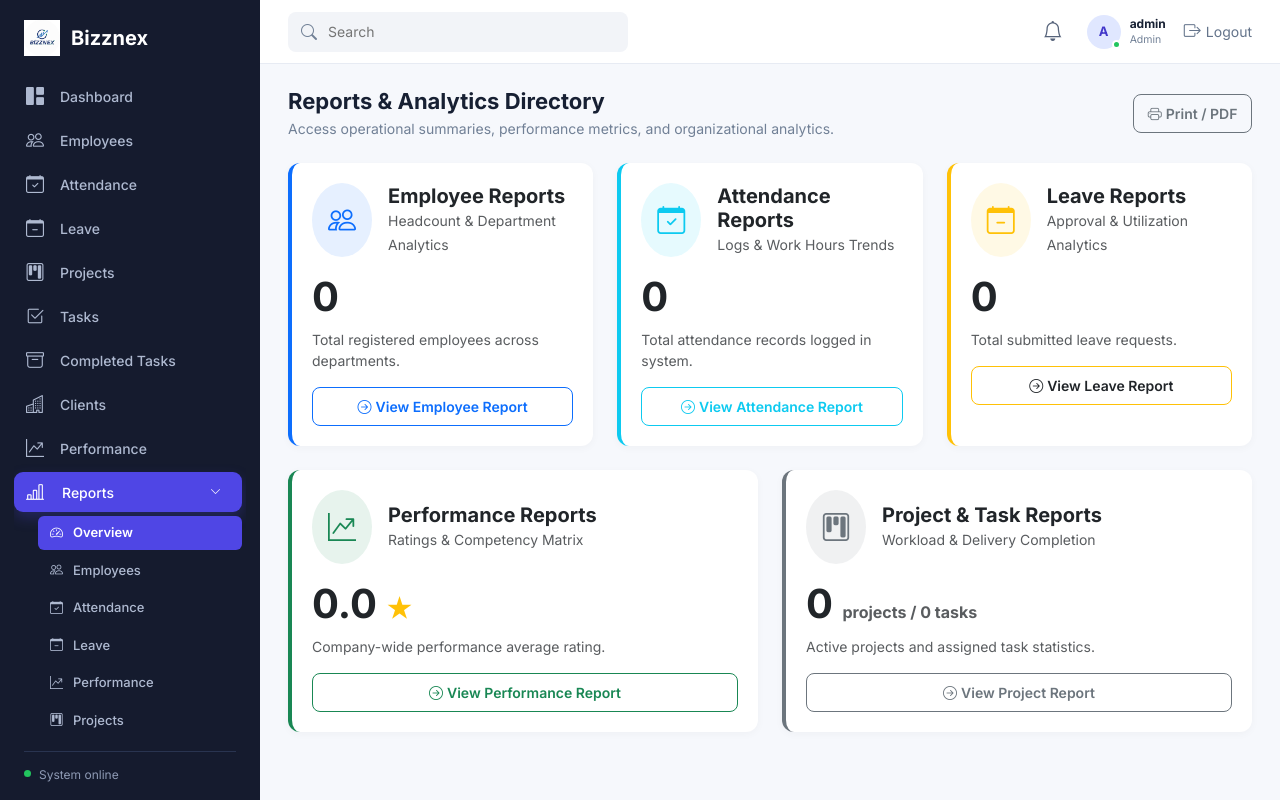
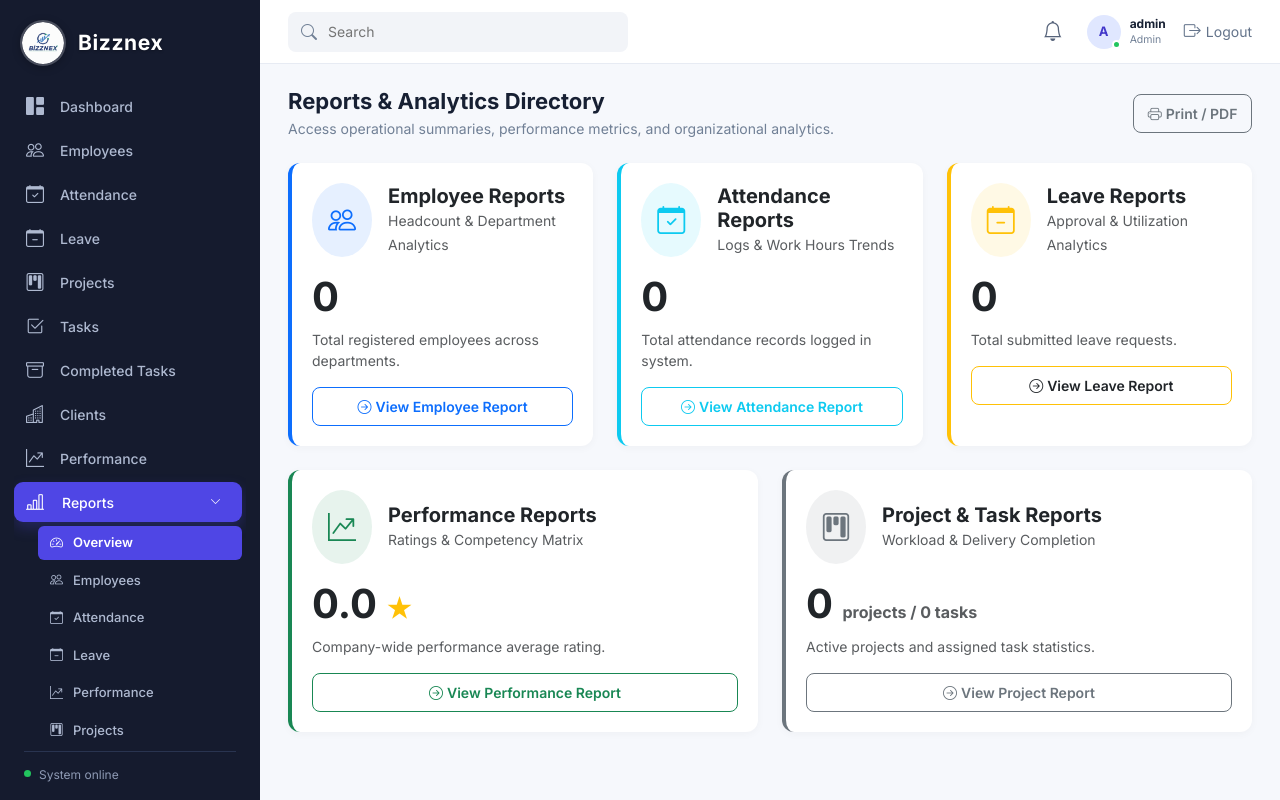
Before and after one commit to foraditikapoor/HRMS, a Flask app: a page that uses templates/base.html in a window 1280 px wide. Run offline with Flask 3, Linux system fonts and the light colour scheme; a user stored in the database is signed in; data comes from the database, SQL or seed files in the repository; data that the repository does not hold is empty; some libraries are stand-ins or nearby versions.

Commit message:
Polish Bizznex branding

```diff
--- a/static/css/hrms-ui.css
+++ b/static/css/hrms-ui.css
@@ -3,7 +3,12 @@
 body { margin: 0; background: var(--canvas); color: var(--ink); font-family: Inter, system-ui, sans-serif; }
 .app-shell { height: 100vh; height: 100dvh; overflow: hidden; display: flex; }
 .app-sidebar { background: #151b2e; color: #c6cede; display: flex; flex-direction: column; height: 100vh; height: 100dvh; left: 0; padding: 20px 14px 16px; position: fixed; top: 0; bottom: 0; transition: transform .22s ease; width: var(--sidebar-width); z-index: 1040; }
-.brand { align-items: center; color: #fff; display: flex; font-size: 20px; font-weight: 700; gap: 11px; margin: 0 10px 20px; text-decoration: none; flex-shrink: 0; }.brand-mark { align-items: center; background: var(--brand); border-radius: 10px; display: inline-flex; height: 34px; justify-content: center; width: 34px; }.brand-logo { height: 36px; width: auto; max-width: 140px; object-fit: contain; display: inline-block; flex-shrink: 0; }
+.brand { align-items: center; color: #fff; display: flex; gap: 12px; margin: 0 6px 20px; text-decoration: none; flex-shrink: 0; }
+.brand:hover { color: #fff; text-decoration: none; }
+.brand-logo-container { align-items: center; background: rgba(255, 255, 255, 0.08); border: 2px solid rgba(255, 255, 255, 0.16); border-radius: 50%; box-shadow: 0 2px 8px rgba(0, 0, 0, 0.22); display: flex; height: 46px; justify-content: center; overflow: hidden; width: 46px; flex-shrink: 0; transition: transform 0.2s ease, border-color 0.2s ease; }
+.brand:hover .brand-logo-container { border-color: rgba(255, 255, 255, 0.35); transform: scale(1.03); }
+.brand-logo { border-radius: 50%; display: block; height: 100%; object-fit: cover; width: 100%; }
+.brand-name { color: #ffffff; font-family: 'Inter', system-ui, -apple-system, BlinkMacSystemFont, 'Segoe UI', Roboto, sans-serif; font-size: 21px; font-weight: 700; letter-spacing: 0.6px; line-height: 1.2; text-shadow: 0 1px 3px rgba(0, 0, 0, 0.3); }
 .sidebar-nav { display: flex; flex-direction: column; gap: 4px; flex: 1; overflow-y: auto; min-height: 0; padding-right: 4px; scrollbar-width: thin; scrollbar-color: #2e3a5a transparent; }
 .sidebar-nav::-webkit-scrollbar { width: 5px; }
 .sidebar-nav::-webkit-scrollbar-track { background: transparent; }
@@ -519,6 +524,7 @@ body { margin: 0; background: var(--canvas); color: var(--ink); font-family: Int
         min-height: 52px;
         border-radius: 10px;
     }
+}
 
 /* Task Management Enhancements */
 .badge-priority-low {
--- a/templates/base.html
+++ b/templates/base.html
@@ -29,7 +29,9 @@
     <div class="app-shell">
         <aside class="app-sidebar" id="appSidebar" aria-label="Primary navigation">
             <a class="brand" href="{{ url_for('dashboard') }}">
-                <img src="{{ url_for('static', filename='images/bizznex-logo.png') }}" alt="Bizznex Logo" class="brand-logo">
+                <div class="brand-logo-container">
+                    <img src="{{ url_for('static', filename='images/bizznex-logo.png') }}" alt="Bizznex Logo" class="brand-logo">
+                </div>
                 <span class="brand-name">Bizznex</span>
             </a>
 
```
